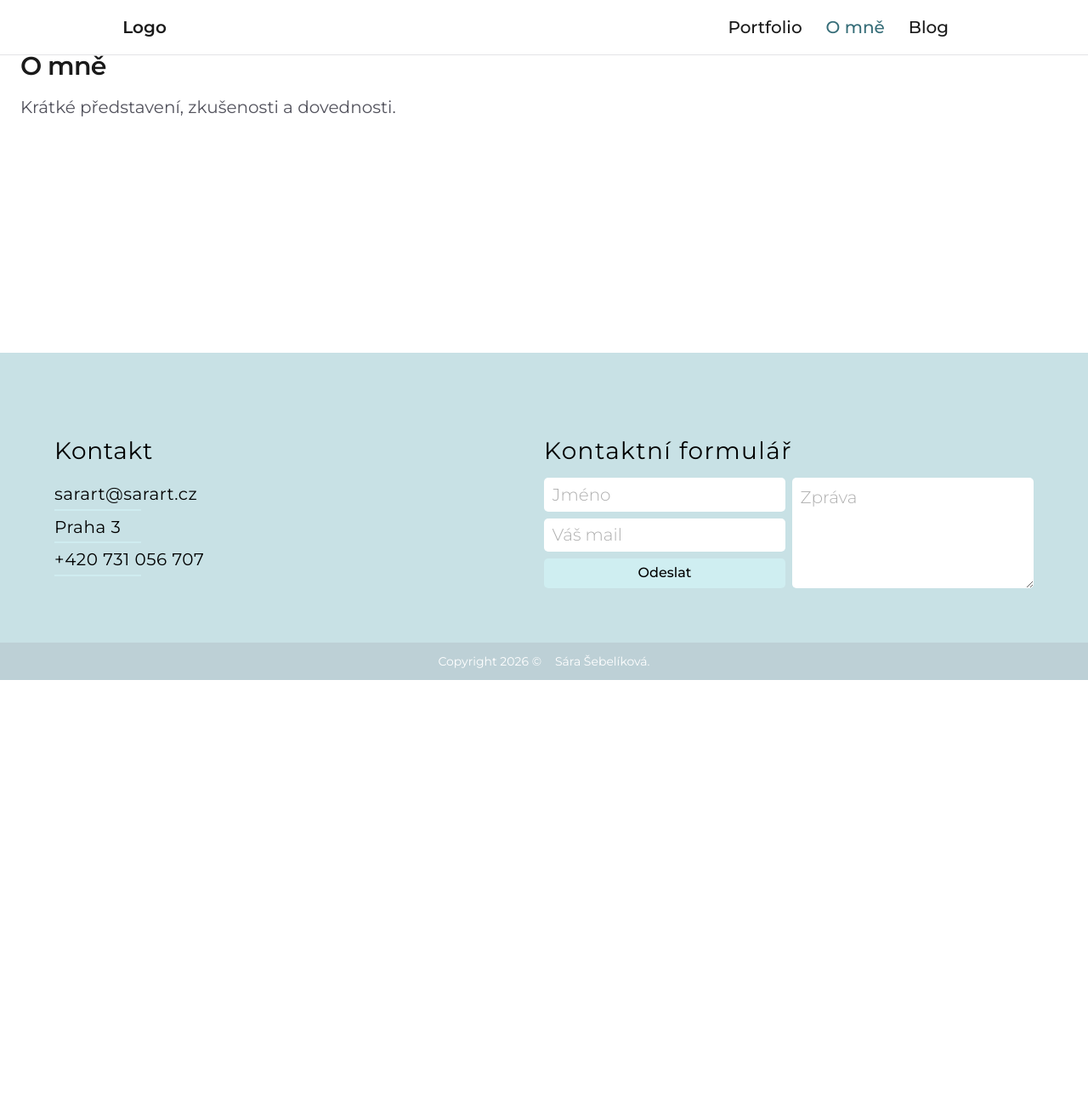
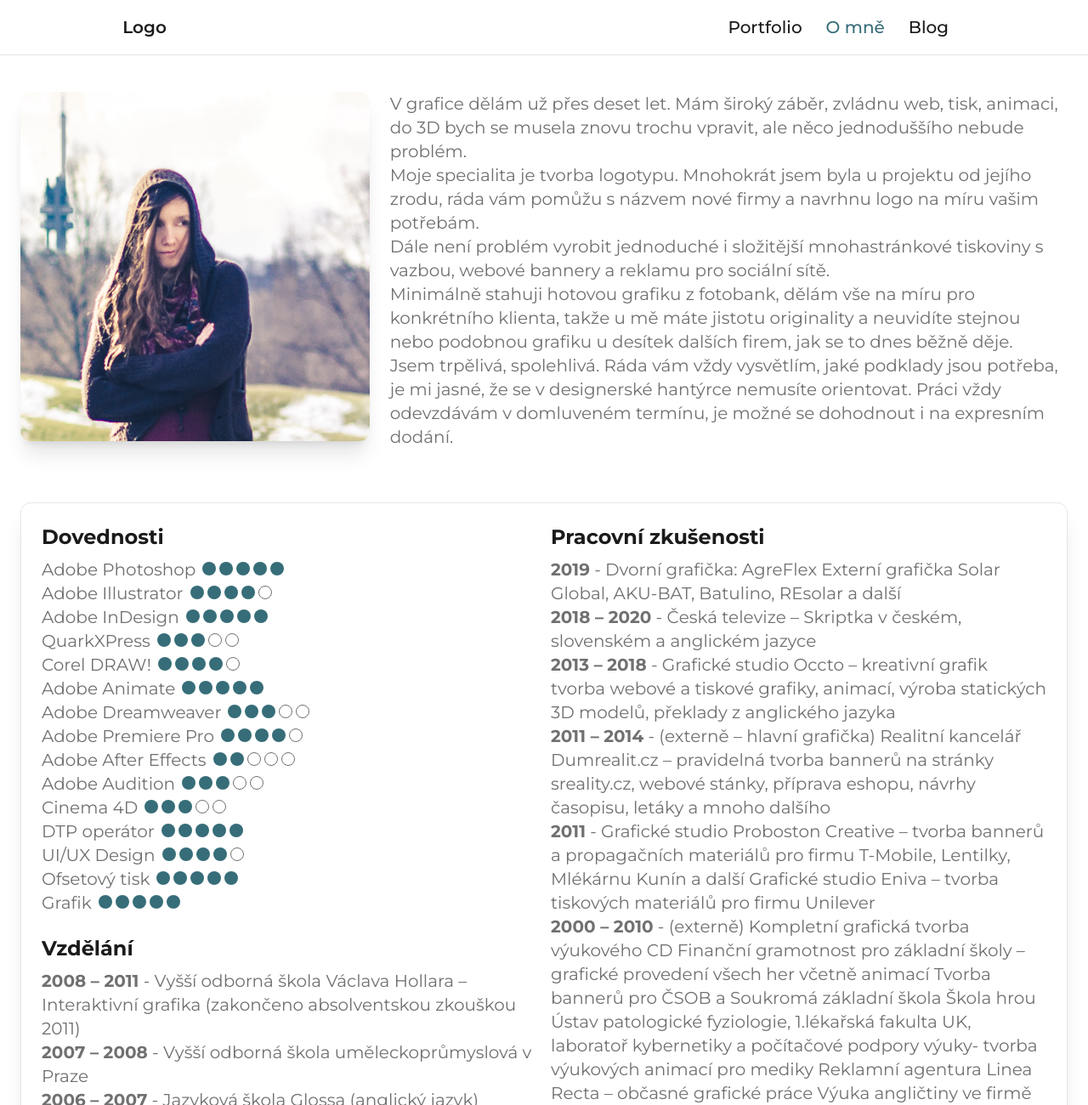
Before and after one commit to Sirotekj/portfolio-2, a Next.js app: page /o-mne in a window 1280 px wide. Shown: the top 1300 px of the page at 85% size. Before the commit the page ends 800 px from the top, so only its background shows below. Built offline with nearby package versions, Linux system fonts and the light colour scheme.

Commit message:
About v1

```diff
--- a/src/app/globals.css
+++ b/src/app/globals.css
@@ -1,10 +1,14 @@
 @import 'tailwindcss';
 @import './styles/colors.css';
+@import './styles/spacing.css';
 
 @theme inline {
   --color-background: var(--background);
   --color-foreground: var(--foreground);
   --color-primary: var(--primary);
+  --color-light: var(--light);
+  --color-border: var(--border);
+
   --color-footer-light: var(--footer-light);
   --color-footer-dark: var(--footer-dark);
   --color-footer-btn: var(--footer-btn);
@@ -14,6 +18,11 @@
 
   --font-sans: var(--font-montserrat);
   --max-width-footer: 1650px;
+
+  --spacing-small: var(--space-small);
+  --spacing-medium: var(--space-medium);
+  --spacing-large: var(--space-large);
+  --spacing-xlarge: var(--space-xlarge);
 }
 
 @layer base {
@@ -25,7 +34,22 @@
   body {
     @apply text-base md:text-lg xl:text-xl;
     background: var(--background);
-    color: var(--foreground);
+    color: var(--light);
     font-family: var(--font-sans), sans-serif;
   }
+  h2 {
+    @apply text-2xl font-bold text-foreground mt-large mb-small;
+  }
 }
+
+@layer components {
+  .container {
+    @apply mx-auto w-full sm:w-160 md:w-3xl lg:w-5xl xl:w-7xl 2xl:w-384;
+  }
+  .skill-circle {
+    @apply inline-block mr-1 h-4 w-4 rounded-full border text-light bg-none;
+  }
+  .skill-circle-full {
+    @apply border-0 bg-primary;
+  }
+}
--- a/src/app/layout.tsx
+++ b/src/app/layout.tsx
@@ -1,7 +1,7 @@
 import type { Metadata } from 'next';
 import { Montserrat } from 'next/font/google';
-import Header from '@/components/Header';
-import Footer from '@/components/Footer';
+import Header from '@/components/header';
+import Footer from '@/components/footer';
 import './globals.css';
 
 const montserrat = Montserrat({
@@ -26,9 +26,7 @@ export default function RootLayout({
     <html lang="cs" className={`${montserrat.variable} h-full antialiased`}>
       <body className="flex min-h-full flex-col">
         <Header />
-        <main className="mt-9 mx-auto w-full max-w-1536px flex-1 p-6">
-          {children}
-        </main>
+        <main className="mt-9 mx-auto w-full flex-1 p-6">{children}</main>
         <Footer />
       </body>
     </html>
--- a/src/app/o-mne/page.tsx
+++ b/src/app/o-mne/page.tsx
@@ -1,16 +1,97 @@
 import type { Metadata } from 'next';
+
+import {
+  getAbout,
+  getSkills,
+  getEducation,
+  getLanguages,
+  getHobbies,
+  getJobs,
+} from '../../data/dummy-about';
 
 export const metadata: Metadata = {
   title: 'O mně',
 };
 
 export default function AboutPage() {
+  const textsAbout = getAbout();
+  const textsSkills = getSkills();
+  const textsEducation = getEducation();
+  const textsLanguages = getLanguages();
+  const textsHobbies = getHobbies();
+  const textsJobs = getJobs();
   return (
-    <section>
-      <h1 className="text-3xl font-semibold tracking-tight">O mně</h1>
-      <p className="mt-4 max-w-2xl text-zinc-600">
-        Krátké představení, zkušenosti a dovednosti.
-      </p>
-    </section>
+    <>
+      <section>
+        <div className="container my-xlarge">
+          <div className="after:clear-both after:content-[''] after:block">
+            <div className="w-full mb-large mr-large overflow-hidden sm:w-2/5 sm:float-left md:w-1/3  rounded-xl shadow-xl">
+              <picture>
+                <img src={textsAbout.photo} alt="About photo" />
+              </picture>
+            </div>
+            <div className="">{textsAbout.intro}</div>
+          </div>
+        </div>
+        <div className="container my-xlarge">
+          <div className="grid grid-cols-1 gap-4 px-large pb-large border-border border shadow-xl rounded-xl mb-12 lg:grid-cols-2">
+            <div className="col-span-1">
+              <h2>Dovednosti</h2>
+              <ul>
+                {textsSkills.map((skill) => (
+                  <li key={skill.skill}>
+                    {skill.skill}
+                    <span className="ml-2 truncate">
+                      {Array.from({ length: 5 }, (_, i) => (
+                        <span
+                          className={`skill-circle ${i < skill.level ? 'skill-circle-full' : ''}`}
+                          key={i}
+                        ></span>
+                      ))}
+                    </span>
+                  </li>
+                ))}
+              </ul>
+              <h2>Vzdělání</h2>
+              <ul>
+                {textsEducation.reverse().map((education) => (
+                  <li key={education.school}>
+                    <b>{education.years}</b> - {education.school}
+                  </li>
+                ))}
+              </ul>
+              <h2>Jazyky</h2>
+              <ul>
+                {textsLanguages.map((language) => (
+                  <li key={language.language}>
+                    {language.language}
+                    <span className="ml-2 truncate">
+                      {Array.from({ length: 5 }, (_, i) => (
+                        <span
+                          className={`skill-circle ${i < language.level ? 'skill-circle-full' : ''}`}
+                          key={i}
+                        ></span>
+                      ))}
+                    </span>
+                  </li>
+                ))}
+              </ul>
+              <h2>Koníčky</h2>
+              <p>{textsHobbies}</p>
+            </div>
+            <div className="col-span-1">
+              <h2>Pracovní zkušenosti</h2>
+              <ul>
+                {textsJobs.reverse().map((job) => (
+                  <li key={job.name}>
+                    <b>{job.years}</b> - {job.name}
+                  </li>
+                ))}
+              </ul>
+            </div>
+          </div>
+        </div>
+      </section>
+    </>
   );
 }
--- a/src/app/page.tsx
+++ b/src/app/page.tsx
@@ -7,7 +7,7 @@ export const metadata: Metadata = {
 export default function PortfolioPage() {
   return (
     <section>
-      <div className="container">
+      <div className="mx-auto container">
         <h1 className="text-3xl font-semibold tracking-tight">Portfolio</h1>
         <p className="mt-4 max-w-2xl text-zinc-600">
           Zde budou prezentovány moje projekty a práce.
--- a/src/app/styles/colors.css
+++ b/src/app/styles/colors.css
@@ -2,6 +2,8 @@
   --background: #ffffff;
   --foreground: #1a1a1a;
   --primary: #366d78;
+  --light: #707070;
+  --border: #e5e7eb;
 
   --footer-light: #c8e1e5;
   --footer-dark: #bdd0d6;
--- /dev/null
+++ b/src/app/styles/spacing.css
@@ -0,0 +1,6 @@
+:root {
+  --space-small: 0.5rem; /* m-2 / p-2 */
+  --space-medium: 1rem; /* m-4 / p-4 */
+  --space-large: 1.5rem; /* m-6 / p-6 */
+  --space-xlarge: 3rem; /* m-12 / p-12 */
+}
--- /dev/null
+++ b/src/data/dummy-about.tsx
@@ -0,0 +1,218 @@
+const skills = [
+  {
+    skill: 'Adobe Photoshop',
+    level: 5,
+  },
+  {
+    skill: 'Adobe Illustrator',
+    level: 4,
+  },
+  {
+    skill: 'Adobe InDesign',
+    level: 5,
+  },
+  {
+    skill: 'QuarkXPress',
+    level: 3,
+  },
+  {
+    skill: 'Corel DRAW!',
+    level: 4,
+  },
+  {
+    skill: 'Adobe Animate',
+    level: 5,
+  },
+  {
+    skill: 'Adobe Dreamweaver',
+    level: 3,
+  },
+  {
+    skill: 'Adobe Premiere Pro',
+    level: 4,
+  },
+  {
+    skill: 'Adobe After Effects',
+    level: 2,
+  },
+  {
+    skill: 'Adobe Audition',
+    level: 3,
+  },
+  {
+    skill: 'Cinema 4D',
+    level: 3,
+  },
+  {
+    skill: 'DTP operátor',
+    level: 5,
+  },
+  {
+    skill: 'UI/UX Design',
+    level: 4,
+  },
+  {
+    skill: 'Ofsetový tisk',
+    level: 5,
+  },
+  {
+    skill: 'Grafik',
+    level: 5,
+  },
+];
+
+export const getSkills = () => {
+  return skills;
+};
+
+const languages = [
+  {
+    language: 'Čeština',
+    level: 5,
+  },
+  {
+    language: 'English',
+    level: 4,
+  },
+  {
+    language: 'Slovenčina',
+    level: 1,
+  },
+  {
+    language: 'Němčina',
+    level: 2,
+  },
+];
+
+const education = [
+  {
+    years: '2002 – 2006',
+    school:
+      'Střední škola Náhorní – Propagační výtvarnictví (zakončeno maturitní zkouškou)',
+  },
+  {
+    years: '2006 – 2007',
+    school:
+      'Jazyková škola Glossa (anglický jazyk) (zakončeno mezinárodní zkoušku City&Guilts – úroveň upper-intermediate)',
+  },
+  {
+    years: '2007 – 2008',
+    school: 'Vyšší odborná škola uměleckoprůmyslová v Praze',
+  },
+  {
+    years: '2008 – 2011',
+    school:
+      'Vyšší odborná škola Václava Hollara – Interaktivní grafika (zakončeno absolventskou zkouškou 2011)',
+  },
+];
+
+export const getEducation = () => {
+  return education;
+};
+
+export const getLanguages = () => {
+  return languages;
+};
+
+const hobbies = 'Kresba, copywriting, jazyky, cestování, zvířata, houby';
+export const getHobbies = () => {
+  return hobbies;
+};
+
+const jobs = [
+  {
+    name: `(externě) Kompletní grafická tvorba výukového CD Finanční
+gramotnost pro základní školy – grafické provedení
+všech her včetně animací
+Tvorba bannerů pro ČSOB a Soukromá základní škola
+Škola hrou
+Ústav patologické fyziologie, 1.lékařská fakulta UK,
+
+laboratoř kybernetiky a počítačové podpory výuky-
+tvorba výukových animací pro mediky
+
+Reklamní agentura Linea Recta – občasné grafické práce
+Výuka angličtiny ve firmě MayConsulting
+Administrativní a grafické práce pro firmu Vinergo`,
+    years: '2000 – 2010',
+  },
+  {
+    name: `Grafické studio Proboston Creative – tvorba bannerů
+a propagačních materiálů pro firmu T-Mobile, Lentilky,
+Mlékárnu Kunín a další
+Grafické studio Eniva – tvorba tiskových materiálů pro
+firmu Unilever`,
+    years: '2011',
+  },
+  {
+    name: `(externě – hlavní grafička) Realitní kancelář Dumrealit.cz – pravidelná tvorba
+bannerů na stránky sreality.cz, webové stánky, příprava
+eshopu, návrhy časopisu, letáky a mnoho dalšího`,
+    years: '2011 – 2014',
+  },
+  {
+    name: `Grafické studio Occto – kreativní grafik
+tvorba webové a tiskové grafiky, animací, výroba
+statických 3D modelů, překlady z anglického jazyka`,
+    years: '2013 – 2018',
+  },
+  {
+    name: `Česká televize – Skriptka v českém, slovenském
+a anglickém jazyce`,
+    years: '2018 – 2020',
+  },
+  {
+    name: `Dvorní grafička: AgreFlex
+Externí grafička Solar Global, AKU-BAT, Batulino, REsolar
+a další`,
+    years: '2019',
+  },
+];
+
+export const getJobs = () => {
+  return jobs;
+};
+
+const AboutIntro = () => {
+  return (
+    <>
+      <p>
+        V grafice dělám už přes deset let. Mám široký záběr, zvládnu web, tisk,
+        animaci, do 3D bych se musela znovu trochu vpravit, ale něco
+        jednoduššího nebude problém.
+      </p>
+
+      <p>
+        Moje specialita je tvorba logotypu. Mnohokrát jsem byla u projektu od
+        jejího zrodu, ráda vám pomůžu s názvem nové firmy a navrhnu logo na míru
+        vašim potřebám.
+      </p>
+
+      <p>
+        Dále není problém vyrobit jednoduché i složitější mnohastránkové
+        tiskoviny s vazbou, webové bannery a reklamu pro sociální sítě.
+      </p>
+
+      <p>
+        Minimálně stahuji hotovou grafiku z fotobank, dělám vše na míru pro
+        konkrétního klienta, takže u mě máte jistotu originality a neuvidíte
+        stejnou nebo podobnou grafiku u desítek dalších firem, jak se to dnes
+        běžně děje.
+      </p>
+
+      <p>
+        Jsem trpělivá, spolehlivá. Ráda vám vždy vysvětlím, jaké podklady jsou
+        potřeba, je mi jasné, že se v designerské hantýrce nemusíte orientovat.
+        Práci vždy odevzdávám v domluveném termínu, je možné se dohodnout i na
+        expresním dodání.
+      </p>
+    </>
+  );
+};
+const about = {
+  photo: 'about.jpg',
+  intro: <AboutIntro />,
+};
+export const getAbout = () => {
+  return about;
+};
```
Also changed, not shown: public/about.jpg (added).
